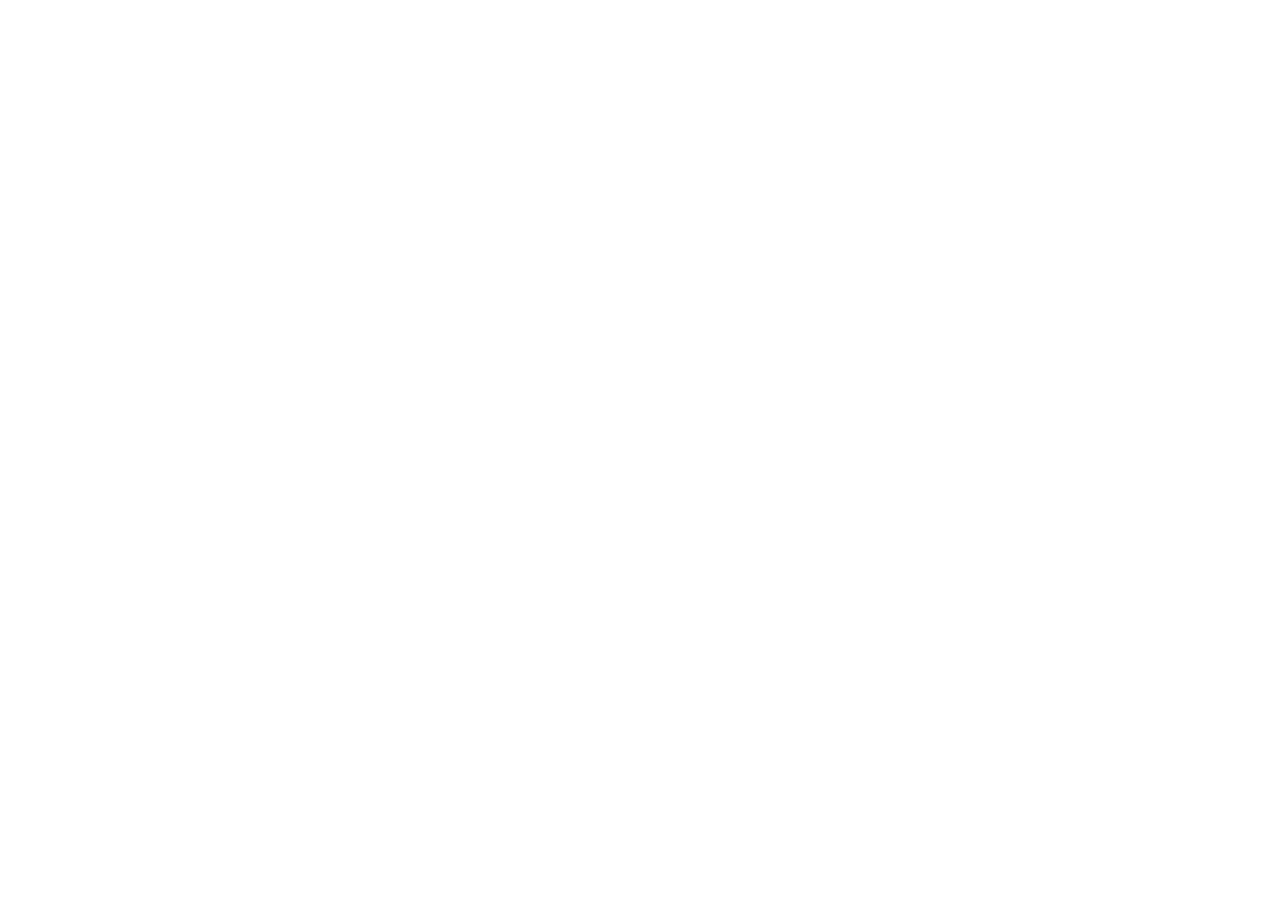
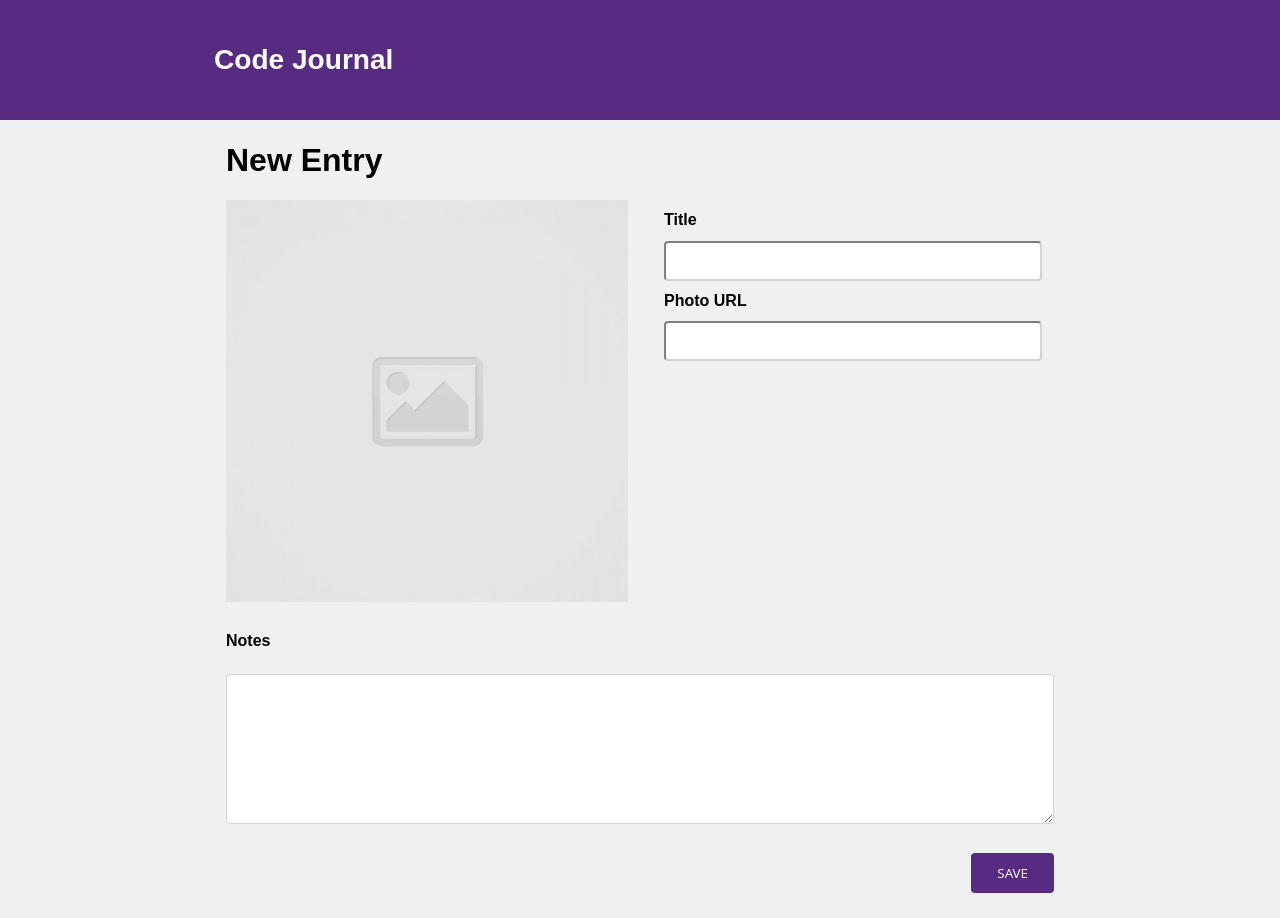
Before and after one commit to Eugenepark215/code-journal, a website: page index.html in a window 1280 px wide. Before the commit the page ends 800 px from the top, so only its background shows below. Drawn offline with Linux system fonts and the light colour scheme.

Commit message:
in progress

```diff
--- a/css/styles.css
+++ b/css/styles.css
@@ -0,0 +1,75 @@
+.entry-form {
+  background-color: rgb(240 240 240);
+}
+
+header {
+  background-color: rgb(86 43 129);
+  padding: 1rem;
+  color: white;
+  width: 100%;
+  font-weight: 400;
+  font-size: x-large;
+  font-family: "Proza Libre", sans-serif;
+}
+
+h1 {
+  font-family: "Proza Libre", sans-serif;
+}
+
+textarea:required {
+  font-family: "Proza Libre", sans-serif;
+  border-radius: 4px;
+  width: 100%;
+  height: 150px;
+  font-weight: 600;
+  border-color: lightgray;
+  background-color: white;
+}
+
+img {
+  width: 100%;
+  object-fit: cover;
+}
+
+form {
+  width: 100%;
+}
+
+input:required {
+  width: 100%;
+  border-radius: 4px;
+  height: 40px;
+  border-color: lightgray;
+  background-color: white;
+}
+
+label {
+  font-family: "Proza Libre", sans-serif;
+  font-weight: 600;
+  font-size: medium;
+}
+
+.flex-end {
+  display: flex;
+  width: 100%;
+  justify-content: flex-end;
+}
+
+button {
+  background-color: rgb(86 43 129);
+  color: white;
+  height: 2.5rem;
+  width: 10%;
+  border-radius: 4px;
+  border: none;
+  font-family: "Open Sans", sans-serif;
+}
+
+.margin {
+  width: 100%;
+  margin-top: 3%;
+}
+
+.marginbottom {
+  margin-bottom: 3%;
+}
--- a/index.html
+++ b/index.html
@@ -17,8 +17,66 @@
 </head>
 <body>
   <header>
+    <div class="container">
+      <div class="row">
+        <div class="column">
+          <h3>Code Journal</h3>
+        </div>
+      </div>
+    </div class="container">
   </header>
   <main>
+    <div data-view="entry-form" class="entry-form">
+      <form>
+        <div class="container">
+          <div class="row">
+            <div class="column-full">
+              <h1>New Entry</h1>
+            </div>
+          </div>
+          <div class="row">
+            <div class="column-half">
+              <div class="img">
+                <img src="images/placeholder-image-square.jpg">
+              </div>
+            </div>
+            <div class="column-half">
+              <div class="rowgap">
+                <div class="row">
+                  <div class="column-full">
+                    <div class="margin marginbottom">
+                      <label for="Title">Title</label>
+                    </div>
+                    <input type="text" id="Title" required>
+                  </div>
+                </div>
+                <div class="row">
+                  <div class="column-full">
+                    <div class="margin marginbottom">
+                      <label for="PhotoURL">Photo URL</label>
+                    </div>
+                    <input type="url" id="PhotoURL" required>
+                  </div>
+                </div>
+              </div>
+            </div>
+            <div class="margin">
+              <div class="column-full">
+                <div class="marginbottom">
+                  <label for="Notes">Notes</label>
+                </div>
+                <textarea id="Notes" required></textarea>
+              </div>
+            </div>
+            <div class="column-full">
+              <div class="flex-end margin marginbottom">
+                <button>SAVE</button>
+              </div>
+            </div>
+          </div>
+        </div>
+      </form>
+    </div>
   </main>
   <script src="js/data.js"></script>
   <script src="js/main.js"></script>
```
